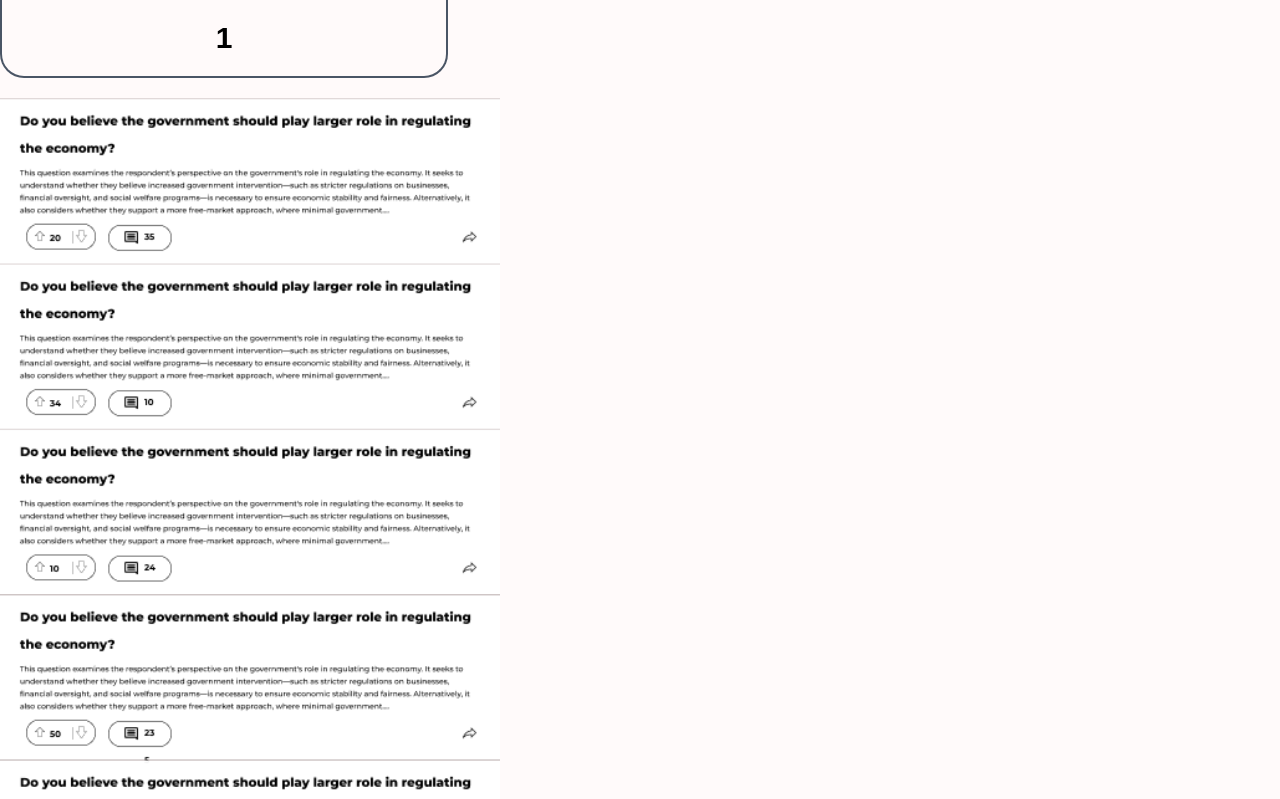
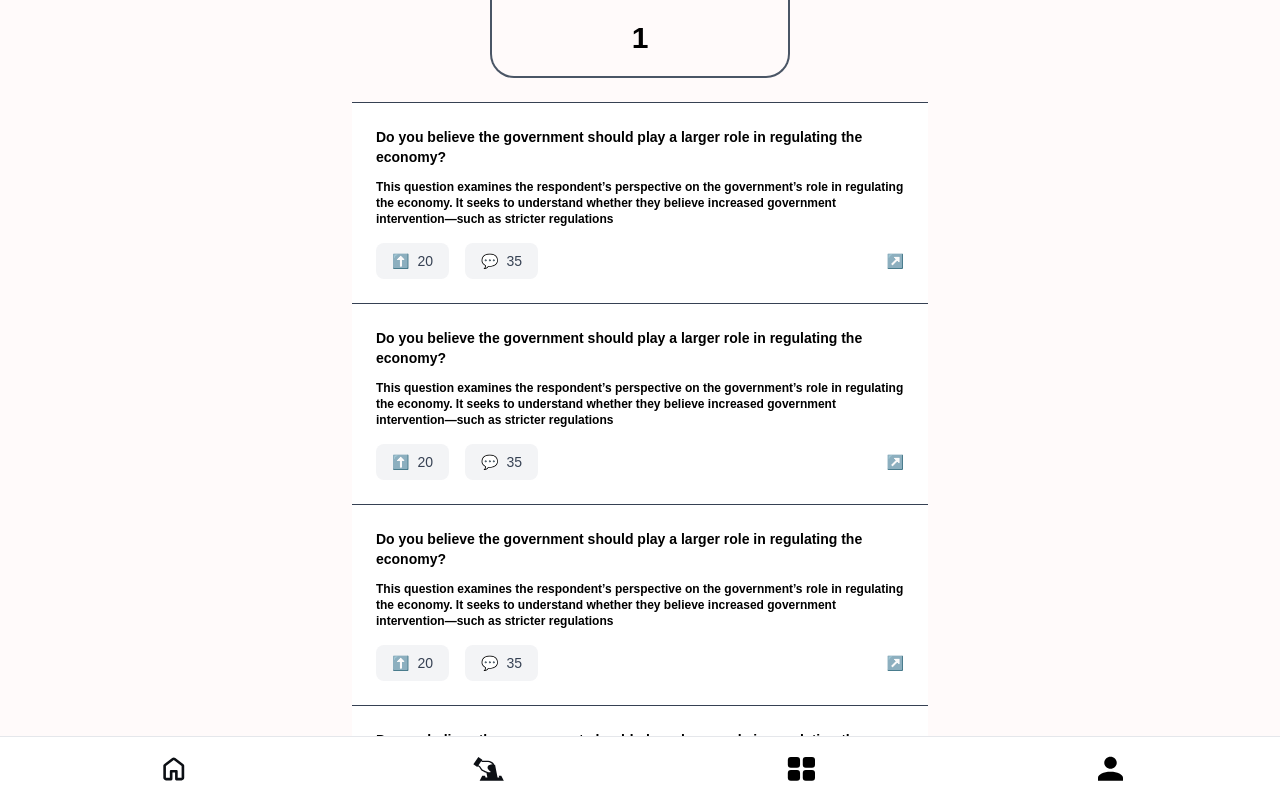
Before and after one commit to ModuloInc/Artc11, a Next.js app: page /forum/1 in a window 1280 px wide. Shown: the top 799 px of the page. Built offline with nearby package versions, Linux system fonts and the light colour scheme.

Commit message:
feat(forum): add forum cards, add navbar to layout.tsx, update css style

```diff
--- a/src/app/forum/[category]/page.tsx
+++ b/src/app/forum/[category]/page.tsx
@@ -1,16 +1,22 @@
 import Link from "next/link";
-import Image from "next/image";
 import React from "react";
+import ForumCard from "@/components/ForumCard";
 
 const ForumCategory = ({params}: { params: { category: string } }) => {
     return (
         <>
-            <div
-                className="border-l-2 border-r-2 border-b-2 border-gray-600 rounded-bl-3xl rounded-br-3xl py-5 w-full max-w-md">
-                <h2 className="text-center text-3xl font-bold text-black">{params.category}</h2>
+            <div className="mb-6 container flex justify-center">
+                <div
+                    className="border-l-2 border-r-2 border-b-2 border-gray-600 rounded-bl-3xl rounded-br-3xl py-5 w-75 max-w-md">
+                    <h2 className="text-center text-3xl font-bold text-black">{params.category}</h2>
+                </div>
             </div>
-            <Image className="mt-5" alt="u" src="/QuestionCards.png" width="500" height="500"/>
-            <div className="text-center text-3xl font-bold text-black">
+            <div className="text-center text-sm font-bold text-black">
+                <ForumCard/>
+                <ForumCard/>
+                <ForumCard/>
+                <ForumCard/>
+                <ForumCard/>
                 <Link href="/forum">Retour au forum</Link>
             </div>
         </>
--- a/src/app/forum/page.tsx
+++ b/src/app/forum/page.tsx
@@ -3,11 +3,13 @@ import Link from "next/link";
 
 export default function Forum() {
     return (<>
-            <div
-                className="border-l-2 border-r-2 border-b-2 border-gray-600 rounded-bl-3xl rounded-br-3xl py-5 w-full max-w-md">
-                <h2 className="text-center text-3xl font-bold text-black">Forum</h2>
+            <div className="mb-6 container flex justify-center">
+                <div
+                    className="border-l-2 border-r-2 border-b-2 border-gray-600 rounded-bl-3xl rounded-br-3xl py-5 w-75 max-w-md">
+                    <h2 className="text-center text-3xl font-bold text-black">Forum</h2>
+                </div>
             </div>
-            <div className="bg-gray-100 p-4 min-h-screen">
+            <div className="p-4 min-h-screen">
                 <div className="max-w-md mx-auto grid grid-cols-2 gap-4">
                     {/* Climate & Environment */}
                     <Link href="/forum/Environment">
--- a/src/app/layout.tsx
+++ b/src/app/layout.tsx
@@ -4,6 +4,7 @@ import type { Metadata } from "next";
 import { Geist, Geist_Mono } from "next/font/google";
 import "./globals.css";
 import ClientWrapper from "@/components/ClientWrapper";
+import TabBar from "@/components/TabBar";
 
 const geistSans = Geist({
     variable: "--font-geist-sans",
@@ -25,7 +26,7 @@ export default function RootLayout({ children }: { children: React.ReactNode })
         <html lang="en">
         <body className={`${geistSans.variable} ${geistMono.variable} antialiased`}>
         <NextAuthSessionProvider>
-            <ClientWrapper>{children}</ClientWrapper>
+            <ClientWrapper>{children}<TabBar/></ClientWrapper>
         </NextAuthSessionProvider>
         </body>
         </html>
--- /dev/null
+++ b/src/components/ForumCard.tsx
@@ -0,0 +1,27 @@
+export default function ForumCard() {
+    return (
+        <div className="max-w-xl mx-auto p-6 bg-white border-t border-gray-700">
+            <h2 className="text-sm font-bold mb-3 text-left">
+                Do you believe the government should play a larger role in regulating the economy?
+            </h2>
+            <p className="text-black mb-4 text-xs font-li text-left">
+                This question examines the respondent’s perspective on the government’s role in regulating the
+                economy.
+                It seeks to understand whether they believe increased government intervention—such as stricter
+                regulations
+            </p>
+            <div className="flex items-center space-x-4">
+                <button className="flex items-center px-4 py-2 bg-gray-100 hover:bg-gray-200 rounded-lg">
+                    <span className="text-sm">⬆️</span>
+                    <span className="ml-2 text-gray-700 font-medium">20</span>
+                </button>
+                <button className="flex items-center px-4 py-2 bg-gray-100 hover:bg-gray-200 rounded-lg">
+                    <span className="text-sm">💬</span>
+                    <span className="ml-2 text-gray-700 font-medium">35</span>
+                </button>
+                <button className="ml-auto text-gray-500 hover:text-gray-700">↗️</button>
+            </div>
+        </div>
+
+    )
+}
```
